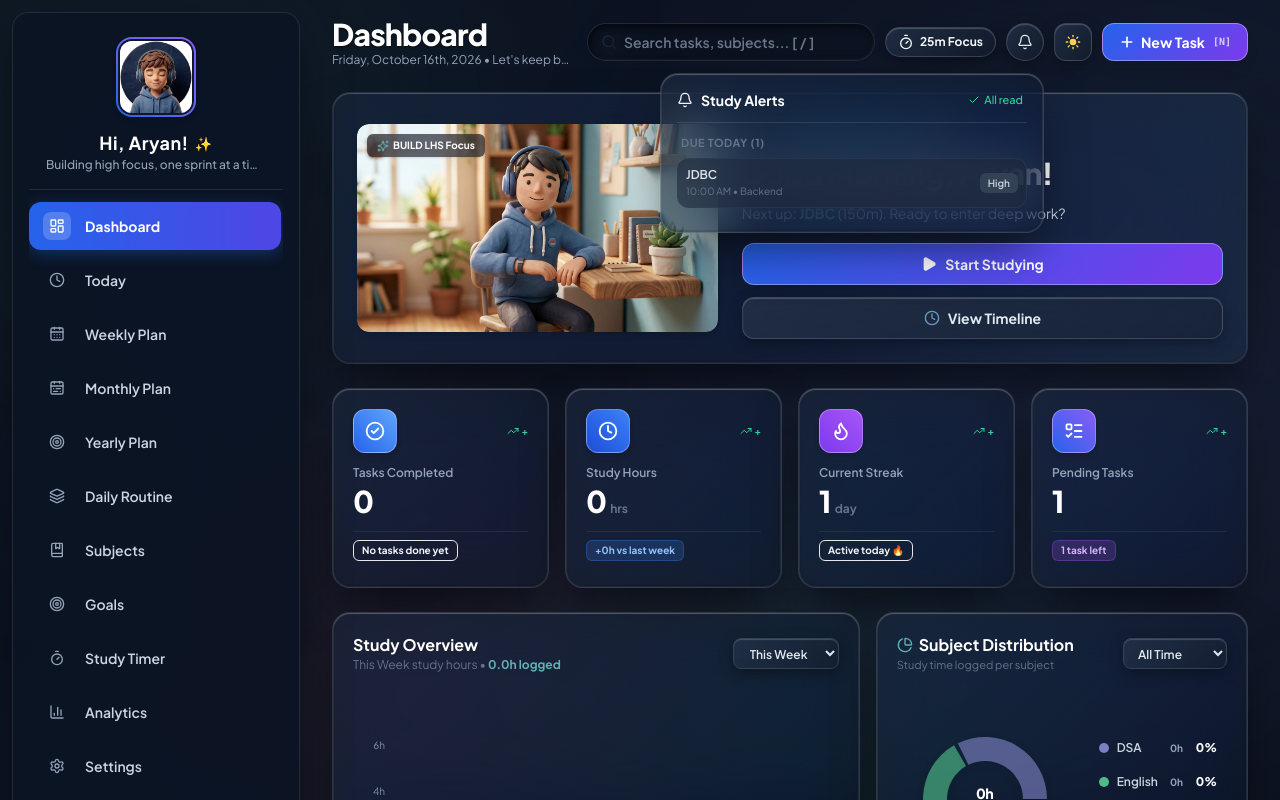
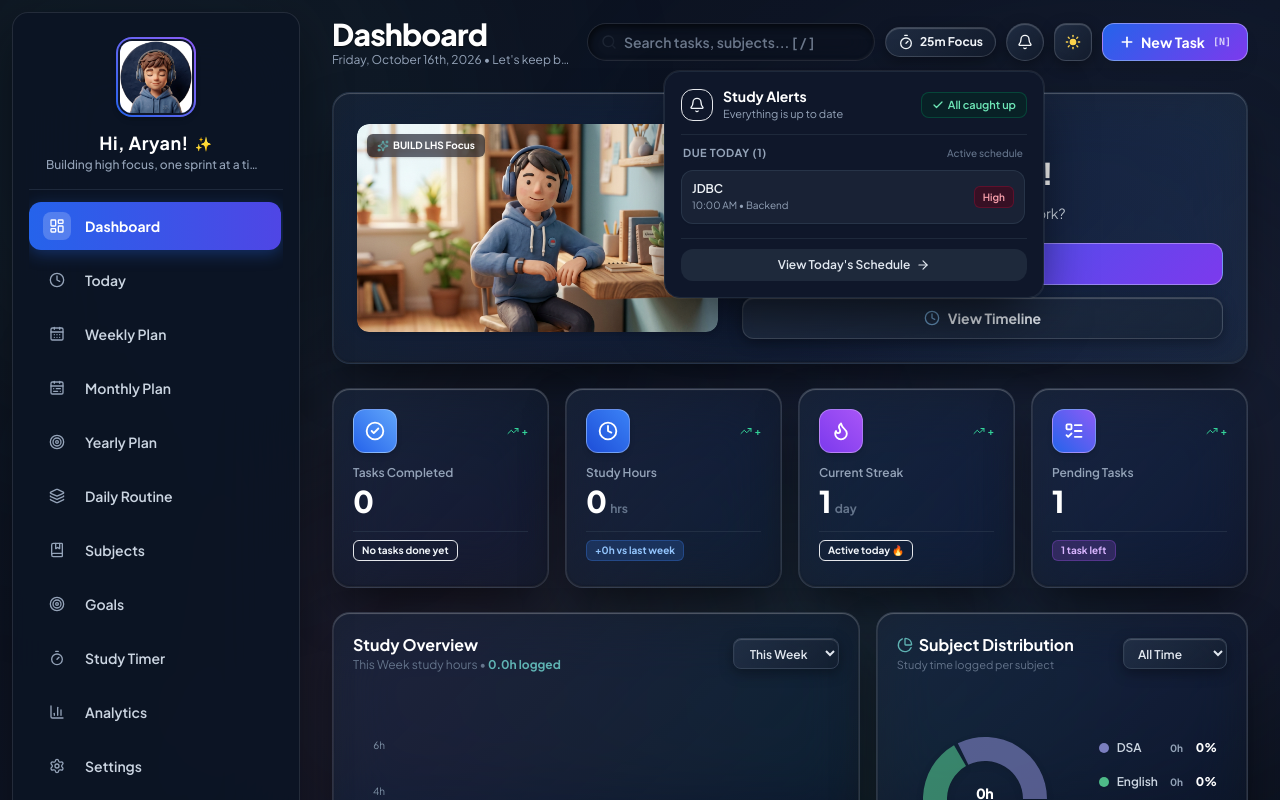
Before and after one commit to LAXMIDHARLHS974/Study-Analytics-Dashboard, a React (Vite) app: page / in a window 1280 px wide. Both pictures are taken after a click on the button 1024 px from the left and 42 px from the top of the page. Shown: the top 800 px of the page. Built offline with nearby package versions, Linux system fonts and the light colour scheme.

Commit message:
feat: redesign notifications flyout UI with improved styling and task details

```diff
--- a/src/components/common/TopBar.jsx
+++ b/src/components/common/TopBar.jsx
@@ -10,7 +10,8 @@ import {
   Timer,
   AlertCircle,
   Check,
-  CheckCheck
+  CheckCheck,
+  ArrowRight
 } from 'lucide-react';
 import { useSettingsStore } from '../../store/useSettingsStore';
 import { useTaskStore } from '../../store/useTaskStore';
@@ -176,7 +177,11 @@ export default function TopBar({ onOpenSidebar, onOpenNewTask }) {
             <button
               onClick={() => setShowNotifications(!showNotifications)}
               aria-label="View notifications"
-              className="p-2 sm:p-2.5 rounded-full neu-pill-btn relative text-slate-700 dark:text-slate-200 hover:text-royal-600 dark:hover:text-royal-400"
+              className={`p-2 sm:p-2.5 rounded-full neu-pill-btn relative transition-all ${
+                showNotifications
+                  ? 'text-royal-600 dark:text-royal-300 ring-2 ring-royal-500/50 bg-royal-50 dark:bg-royal-950/40'
+                  : 'text-slate-700 dark:text-slate-200 hover:text-royal-600 dark:hover:text-royal-400'
+              }`}
             >
               <Bell className="w-4 h-4" />
               {unreadCount > 0 && (
@@ -188,88 +193,182 @@ export default function TopBar({ onOpenSidebar, onOpenNewTask }) {
 
             {/* Notifications Flyout */}
             {showNotifications && (
-              <div className="fixed sm:absolute inset-x-3 sm:inset-x-auto right-auto sm:right-0 top-16 sm:top-auto sm:mt-3 w-auto sm:w-96 max-w-sm clay-card p-4 shadow-2xl z-50 animate-in fade-in zoom-in-95 duration-150">
-                <div className="flex items-center justify-between pb-3 border-b border-white/10 gap-2">
-                  <div className="flex items-center gap-2">
-                    <Bell className="w-4 h-4 text-royal-400" />
-                    <h3 className="text-sm font-bold text-white">Study Alerts</h3>
+              <div className="fixed sm:absolute inset-x-3 sm:inset-x-auto right-auto sm:right-0 top-16 sm:top-auto sm:mt-2.5 w-auto sm:w-[380px] max-w-sm rounded-2xl bg-white dark:bg-slate-900 border border-slate-200/90 dark:border-slate-800 shadow-[0_20px_60px_-15px_rgba(15,23,42,0.25),0_0_0_1px_rgba(15,23,42,0.06)] dark:shadow-[0_25px_60px_-15px_rgba(0,0,0,0.8),0_0_0_1px_rgba(255,255,255,0.08)] p-4 z-50 animate-in fade-in zoom-in-95 duration-150">
+                {/* Header */}
+                <div className="flex items-center justify-between pb-3 border-b border-slate-100 dark:border-slate-800 gap-2">
+                  <div className="flex items-center gap-2.5">
+                    <div className="w-8 h-8 rounded-xl bg-royal-50 dark:bg-royal-950/70 border border-royal-200/60 dark:border-royal-800/60 flex items-center justify-center text-royal-600 dark:text-royal-400 shrink-0">
+                      <Bell className="w-4 h-4" />
                     </div>
-                  <div className="flex items-center gap-2">
+                    <div>
+                      <h3 className="text-sm font-bold text-slate-900 dark:text-white leading-tight">
+                        Study Alerts
+                      </h3>
+                      <p className="text-[11px] text-slate-500 dark:text-slate-400">
+                        {unreadCount > 0
+                          ? `${unreadCount} unread alert${unreadCount > 1 ? 's' : ''}`
+                          : 'Everything is up to date'}
+                      </p>
+                    </div>
+                  </div>
+
+                  <div className="flex items-center gap-1.5">
                     {unreadCount > 0 ? (
                       <button
                         onClick={() => {
                           const idsToMark = overdueTasks.map((t) => t.id);
                           markAllNotificationsAsRead(idsToMark);
                         }}
-                        className="text-[11px] font-bold text-royal-400 hover:text-royal-300 dark:hover:text-royal-200 hover:bg-white/10 px-2 py-0.5 rounded-lg transition-all flex items-center gap-1 active:scale-95 cursor-pointer"
+                        className="text-[11px] font-bold text-royal-600 hover:text-royal-700 dark:text-royal-300 dark:hover:text-royal-200 bg-royal-50 hover:bg-royal-100 dark:bg-royal-950/60 dark:hover:bg-royal-900/60 border border-royal-200/70 dark:border-royal-800/70 px-2.5 py-1 rounded-lg transition-all flex items-center gap-1 active:scale-95 cursor-pointer shadow-sm"
                         title="Mark all notifications as read"
                       >
-                        <CheckCheck className="w-3.5 h-3.5 text-emerald-400" />
-                        <span>Mark read all</span>
+                        <CheckCheck className="w-3.5 h-3.5 text-royal-600 dark:text-royal-400" />
+                        <span>Mark all read</span>
                       </button>
                     ) : (
-                      <span className="text-[11px] font-medium text-emerald-400 flex items-center gap-1 px-1">
-                        <Check className="w-3 h-3" />
-                        <span>All read</span>
-                      </span>
-                    )}
-                    {unreadCount > 0 && (
-                      <span className="text-xs px-2 py-0.5 rounded-full bg-royal-500/20 text-royal-300 border border-royal-500/30 font-semibold">
-                        {unreadCount} overdue
+                      <span className="text-[11px] font-semibold text-emerald-700 dark:text-emerald-300 bg-emerald-50 dark:bg-emerald-950/50 border border-emerald-200/70 dark:border-emerald-800/60 flex items-center gap-1 px-2.5 py-1 rounded-lg">
+                        <Check className="w-3 h-3 stroke-[2.5]" />
+                        <span>All caught up</span>
                       </span>
                     )}
                   </div>
                 </div>
 
-                <div className="py-2 max-h-72 overflow-y-auto space-y-2">
+                {/* Notifications Scroll Body */}
+                <div className="py-2.5 max-h-[340px] overflow-y-auto space-y-3 pr-0.5 custom-scrollbar">
+                  {/* Unread Overdue Alert Card */}
                   {unreadOverdueTasks.length > 0 ? (
-                    <div className="p-3 rounded-2xl bg-brand-coral/10 border border-brand-coral/30">
-                      <div className="flex items-start gap-2.5">
-                        <AlertCircle className="w-4 h-4 text-brand-coral shrink-0 mt-0.5" />
+                    <div className="p-3 rounded-xl bg-rose-50 dark:bg-rose-950/40 border border-rose-200/90 dark:border-rose-900/60 space-y-2">
+                      <div className="flex items-start justify-between gap-2">
+                        <div className="flex items-start gap-2">
+                          <AlertCircle className="w-4 h-4 text-rose-600 dark:text-rose-400 shrink-0 mt-0.5" />
                           <div>
-                          <h4 className="text-xs font-bold text-brand-coral">
+                            <h4 className="text-xs font-bold text-rose-900 dark:text-rose-200">
                               {unreadOverdueTasks.length} Overdue Task{unreadOverdueTasks.length > 1 ? 's' : ''}
                             </h4>
-                          <p className="text-[11px] text-slate-600 dark:text-slate-300 mt-0.5">
-                            Tasks from previous days are still pending.
+                            <p className="text-[11px] text-rose-700 dark:text-rose-300/90 mt-0.5">
+                              Tasks from previous days are pending.
                             </p>
                           </div>
                         </div>
+                        <span className="text-[10px] font-bold px-1.5 py-0.5 rounded bg-rose-200/80 dark:bg-rose-900/60 text-rose-800 dark:text-rose-200 uppercase tracking-wider shrink-0">
+                          Attention
+                        </span>
+                      </div>
+
+                      {/* Overdue Task Mini List */}
+                      <div className="space-y-1.5 pt-1">
+                        {unreadOverdueTasks.slice(0, 3).map((task) => (
+                          <div
+                            key={task.id}
+                            onClick={() => {
+                              setShowNotifications(false);
+                              navigate('/today');
+                            }}
+                            className="p-2 rounded-lg bg-white dark:bg-slate-900/90 border border-rose-200/70 dark:border-rose-900/50 flex items-center justify-between text-xs hover:border-rose-300 dark:hover:border-rose-700 hover:shadow-sm cursor-pointer transition-all"
+                          >
+                            <div className="min-w-0 flex-1 mr-2">
+                              <span className="font-semibold text-slate-900 dark:text-slate-100 block truncate">
+                                {task.title}
+                              </span>
+                              <span className="text-[10px] text-rose-600 dark:text-rose-400 block truncate font-medium">
+                                Scheduled {task.date} • {task.subject || 'General'}
+                              </span>
+                            </div>
+                            <span className="text-[10px] px-1.5 py-0.5 rounded bg-rose-100 dark:bg-rose-950 text-rose-700 dark:text-rose-300 font-bold shrink-0">
+                              {task.priority || 'High'}
+                            </span>
+                          </div>
+                        ))}
+                      </div>
                     </div>
                   ) : overdueTasks.length > 0 ? (
-                    <div className="p-2.5 rounded-xl bg-white/5 border border-white/10 flex items-center gap-2 text-xs text-slate-400">
-                      <Check className="w-3.5 h-3.5 text-emerald-400 shrink-0" />
+                    <div className="p-2.5 rounded-xl bg-emerald-50 dark:bg-emerald-950/30 border border-emerald-200/80 dark:border-emerald-800/40 flex items-center gap-2 text-xs text-emerald-800 dark:text-emerald-300 font-medium">
+                      <Check className="w-3.5 h-3.5 text-emerald-600 dark:text-emerald-400 shrink-0 stroke-[2.5]" />
                       <span>All overdue alerts marked as read</span>
                     </div>
                   ) : null}
 
-                  <div className="space-y-1.5 pt-1">
-                    <h4 className="text-[11px] font-bold text-slate-500 uppercase tracking-wider px-1">
+                  {/* Due Today Section */}
+                  <div className="space-y-2">
+                    <div className="flex items-center justify-between px-0.5">
+                      <h4 className="text-[11px] font-bold text-slate-500 dark:text-slate-400 uppercase tracking-wider">
                         Due Today ({dueTodayTasks.length})
                       </h4>
+                      {dueTodayTasks.length > 0 && (
+                        <span className="text-[10px] text-slate-400 dark:text-slate-500 font-medium">
+                          Active schedule
+                        </span>
+                      )}
+                    </div>
+
                     {dueTodayTasks.length === 0 ? (
-                      <p className="text-xs text-slate-400 px-1 py-1">No tasks due today</p>
+                      <div className="p-3 rounded-xl bg-slate-50 dark:bg-slate-800/40 border border-slate-200/70 dark:border-slate-800 text-center">
+                        <p className="text-xs text-slate-600 dark:text-slate-400 font-medium">
+                          No tasks due today 🎉
+                        </p>
+                      </div>
                     ) : (
-                      dueTodayTasks.slice(0, 3).map((task) => (
+                      dueTodayTasks.slice(0, 4).map((task) => {
+                        const priorityStyle =
+                          task.priority === 'High'
+                            ? 'bg-rose-50 dark:bg-rose-950/60 text-rose-700 dark:text-rose-300 border-rose-200/70 dark:border-rose-900/50'
+                            : task.priority === 'Medium'
+                            ? 'bg-amber-50 dark:bg-amber-950/60 text-amber-700 dark:text-amber-300 border-amber-200/70 dark:border-amber-900/50'
+                            : 'bg-emerald-50 dark:bg-emerald-950/60 text-emerald-700 dark:text-emerald-300 border-emerald-200/70 dark:border-emerald-900/50';
+
+                        return (
                           <div
                             key={task.id}
-                          className="p-2 rounded-xl bg-white/60 dark:bg-slate-800/60 border border-white/80 dark:border-slate-700/50 flex items-center justify-between text-xs"
+                            onClick={() => {
+                              setShowNotifications(false);
+                              navigate('/today');
+                            }}
+                            className="p-2.5 rounded-xl bg-slate-50 hover:bg-slate-100/90 dark:bg-slate-800/70 dark:hover:bg-slate-800 border border-slate-200/80 dark:border-slate-700/60 flex items-center justify-between text-xs cursor-pointer transition-all group shadow-sm hover:shadow"
                           >
                             <div className="min-w-0 flex-1 mr-2">
-                            <span className="font-semibold text-slate-800 dark:text-slate-200 block truncate">
+                              <span className="font-semibold text-slate-900 dark:text-slate-100 block truncate group-hover:text-royal-600 dark:group-hover:text-royal-400 transition-colors">
                                 {task.title}
                               </span>
-                            <span className="text-[10px] text-slate-500 block truncate">
-                              {formatTo12Hour(task.startTime)} • {task.subject}
+                              <span className="text-[10px] text-slate-500 dark:text-slate-400 block truncate">
+                                {formatTo12Hour(task.startTime)} • {task.subject || 'General'}
                               </span>
                             </div>
-                          <span className="text-[10px] px-2 py-0.5 rounded-md bg-slate-200 dark:bg-slate-700 text-slate-700 dark:text-slate-300 font-semibold shrink-0">
-                            {task.priority}
+                            <span className={`text-[10px] px-2 py-0.5 rounded-md border font-semibold shrink-0 ${priorityStyle}`}>
+                              {task.priority || 'Normal'}
                             </span>
                           </div>
-                      ))
+                        );
+                      })
                     )}
                   </div>
+
+                  {/* Empty state when completely free */}
+                  {unreadOverdueTasks.length === 0 && overdueTasks.length === 0 && dueTodayTasks.length === 0 && (
+                    <div className="p-4 rounded-xl bg-slate-50 dark:bg-slate-800/40 border border-slate-200/70 dark:border-slate-800 text-center space-y-1.5">
+                      <div className="w-8 h-8 rounded-full bg-emerald-50 dark:bg-emerald-950/60 text-emerald-600 dark:text-emerald-400 mx-auto flex items-center justify-center">
+                        <Check className="w-4 h-4 stroke-[2.5]" />
+                      </div>
+                      <h4 className="text-xs font-bold text-slate-800 dark:text-slate-200">All caught up!</h4>
+                      <p className="text-[11px] text-slate-500 dark:text-slate-400">
+                        No overdue alerts or pending tasks for today.
+                      </p>
+                    </div>
+                  )}
+                </div>
+
+                {/* Footer Action */}
+                <div className="pt-2.5 mt-1 border-t border-slate-100 dark:border-slate-800">
+                  <button
+                    onClick={() => {
+                      setShowNotifications(false);
+                      navigate('/today');
+                    }}
+                    className="w-full py-2 px-3 rounded-xl bg-slate-100 hover:bg-slate-200/80 dark:bg-slate-800 dark:hover:bg-slate-750 text-slate-800 dark:text-slate-200 font-semibold text-xs text-center transition-all flex items-center justify-center gap-1.5 active:scale-[0.98]"
+                  >
+                    <span>View Today's Schedule</span>
+                    <ArrowRight className="w-3.5 h-3.5" />
+                  </button>
                 </div>
               </div>
             )}
```
Lines whose indentation alone changed are shown as unchanged.
